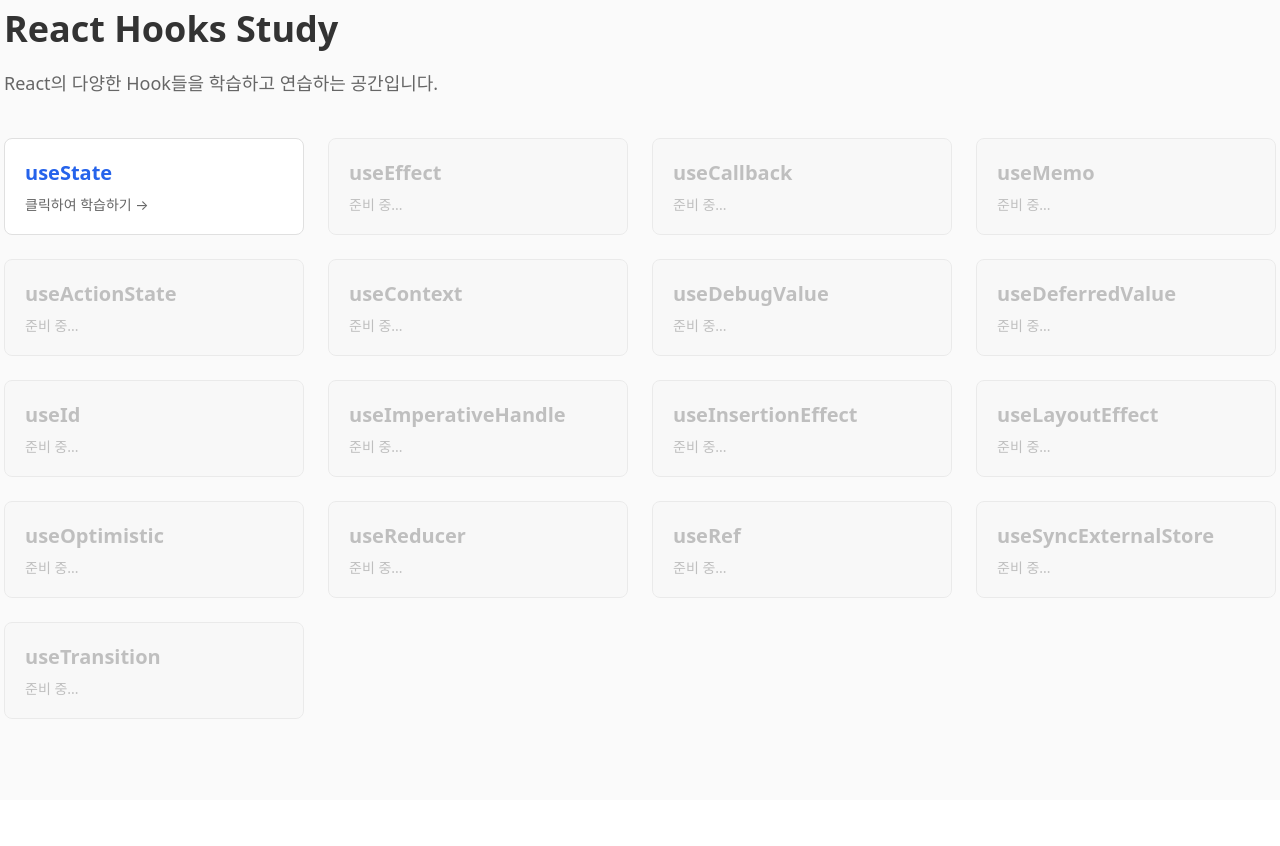
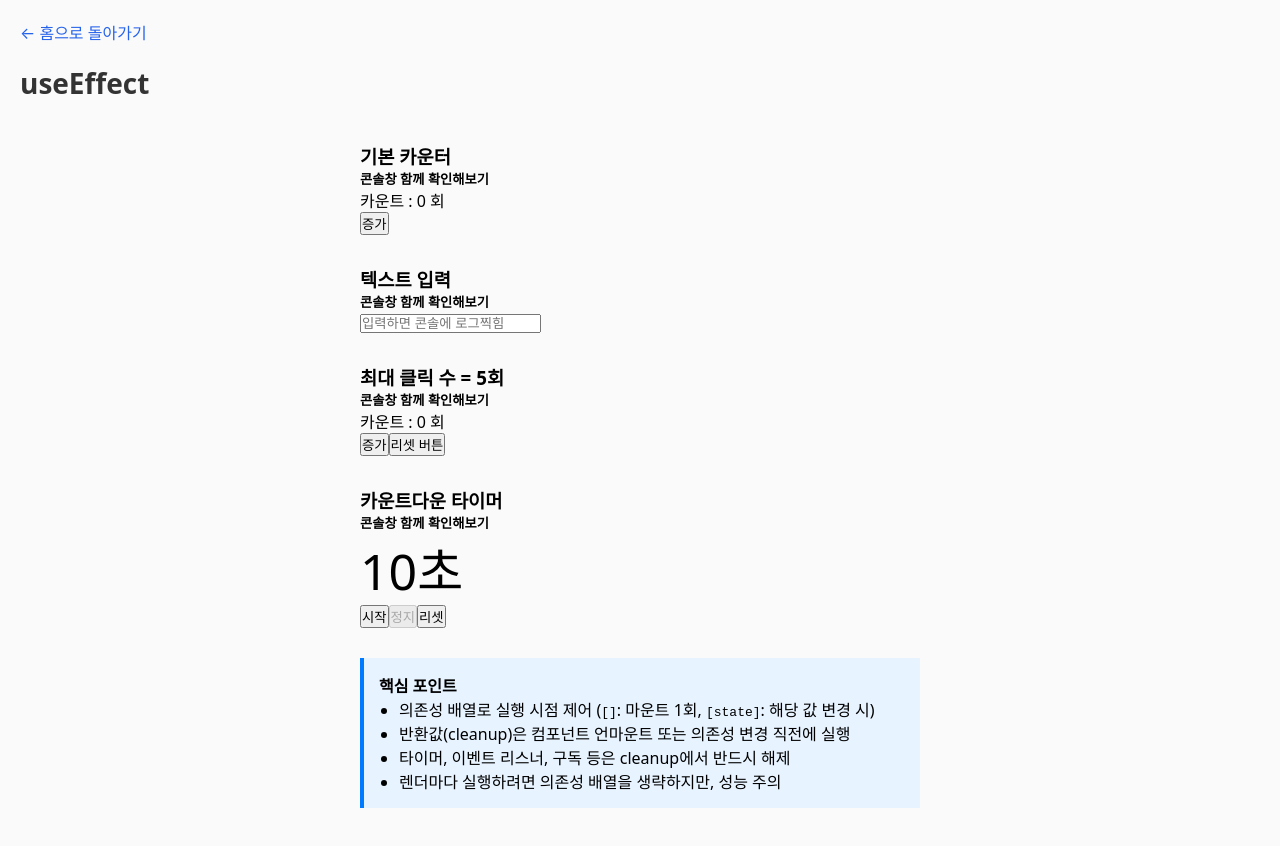
Before and after one commit to uoaheu/React-Study, a React (Vite) app in the folder react-hooks/: page /hooks/use-effect in a window 1280 px wide. Before the commit this address led to /. Shown: the top 846 px of the page. Before the commit the page ends 800 px from the top, so only its background shows below. Built offline with nearby package versions, Linux system fonts and the light colour scheme.

Commit message:
feat: useEffect 훅 연습 페이지 추가

```diff
--- a/react-hooks/src/App.tsx
+++ b/react-hooks/src/App.tsx
@@ -2,9 +2,11 @@ import { useState } from 'react'
 import { Link, Routes, Route, Navigate } from 'react-router-dom'
 import './App.css'
 import UseStateHook from './hooks/UseState'
+import UseEffectHook from './hooks/UseEffect'
 
 const hooks = [
   { path: 'use-state', label: 'useState', element: <UseStateHook /> },
+  { path: 'use-effect', label: 'useEffect', element: <UseEffectHook />},
   // 나머지 훅들은 나중에 추가
 ]
 
--- /dev/null
+++ b/react-hooks/src/hooks/UseEffect.tsx
@@ -0,0 +1,127 @@
+import { useState, useEffect } from 'react'
+
+export default function UseEffectHook() {
+  const [count, setCount] = useState<number>(0);
+  const [text, setText] = useState<string>("");
+  const [cnt, setCnt] = useState<number>(0);
+  const [seconds, setSeconds] = useState<number>(10);
+  const [isRunning, setIsRunning] = useState<boolean>(false);
+
+
+  // 1. 마운트 시 한 번 실행 (빈 배열)
+  useEffect(() => {
+    console.log('컴포넌트 처음 마운트');
+  }, []);
+
+  // 2. 특정 값(count)이 마운트 될 때마다 실행
+  useEffect(() => {
+    console.log(`count값 변경: ${count}`);
+  }, [count]);
+
+  // 3. 입력값이 들어올 때마다 실행
+  useEffect(() => {
+    console.log(`입력값 변경 : ${text}`);
+  }, [text]);
+
+  // 4. 모든 마운트 시 실행
+  useEffect(() => {
+    console.log('모든 마운트 시 실행 !! ');
+  });
+
+  // 5. 최대 클릭 수 지정해서 실행
+  useEffect(() => {
+    console.log(`현재 클릭 횟수 : ${cnt}, 최대 5번까지 클릭 가능 !`);
+    if(cnt > 5) {
+        alert('최대 5번까지 클릭이 가능합니다 !');
+        setCnt(5);
+    }
+  }, [cnt]);
+
+  // 6. 카운트다운
+  useEffect(() => {
+    if(!isRunning) return; // 실행 상태가 아니면 종료
+
+    const timer = setInterval(() => {
+        setSeconds((prev) => {
+          if (prev <= 1) {
+            clearInterval(timer); // 0 되면 멈춤
+            return 0;
+          }
+          return prev - 1;
+        });
+    }, 1000);
+
+    return() => {
+        clearInterval(timer); // 언마운트/중지 시 정리
+    };
+  }, [isRunning]);
+  // seconds가 변할 때마다 로그
+  useEffect(() => {
+    console.log(`남은 시간: ${seconds}초`);
+  }, [seconds]);
+
+
+  return (
+    <div style={{ maxWidth: 600, margin: '20px auto', padding: 20 }}>
+      {/* 기본 카운터 */}
+      <div style={{ marginBottom: 30 }}>
+        <h3>기본 카운터</h3>
+        <h5>콘솔창 함께 확인해보기</h5>
+        <p>카운트 : {count} 회</p>
+        <button onClick={() => setCount(count + 1)}>
+            증가
+        </button>
+      </div>
+
+      {/* 텍스트 입력 */}
+      <div style={{ marginBottom: 30 }}>
+        <h3>텍스트 입력</h3>
+        <h5>콘솔창 함께 확인해보기</h5>
+        <input type="text" value={text} onChange={(e) => setText(e.target.value)} placeholder="입력하면 콘솔에 로그찍힘" />
+      </div>
+
+      {/* 최대 클릭 수 지정 */}
+      <div style={{ marginBottom: 30 }}>
+        <h3>최대 클릭 수 = 5회</h3>
+        <h5>콘솔창 함께 확인해보기</h5>
+        <p>카운트 : {cnt} 회</p>
+        <button onClick={() => setCnt(cnt + 1)}>
+            증가
+        </button>
+        <button onClick={() => setCnt(0)}>
+            리셋 버튼
+        </button>
+      </div>
+
+      {/* 카운트다운 타이머 */}
+      <div style={{ marginBottom: 30 }}>
+        <h3>카운트다운 타이머</h3>
+        <h5>콘솔창 함께 확인해보기</h5>
+        <p style={{ fontSize: 50 }}>{seconds}초</p>
+        <div>
+            <button onClick={() => setIsRunning(true)} disabled={isRunning}>
+                시작
+            </button>
+            <button onClick={() => setIsRunning(false)} disabled={!isRunning}>
+                정지
+            </button>
+            <button onClick={() => { setSeconds(10); setIsRunning(false); }}>
+                리셋
+            </button>
+        </div>
+      </div>
+
+
+      {/* 핵심 정리 */}
+      <div style={{ padding: 15, backgroundColor: '#e7f3ff', borderLeft: '4px solid #007bff' }}>
+        <h4>핵심 포인트</h4>
+        <ul style={{ margin: 0, paddingLeft: 20 }}>
+            <li>의존성 배열로 실행 시점 제어 (<code>[]</code>: 마운트 1회, <code>[state]</code>: 해당 값 변경 시)</li>
+            <li>반환값(cleanup)은 컴포넌트 언마운트 또는 의존성 변경 직전에 실행</li>
+            <li>타이머, 이벤트 리스너, 구독 등은 cleanup에서 반드시 해제</li>
+            <li>렌더마다 실행하려면 의존성 배열을 생략하지만, 성능 주의</li>
+        </ul>
+      </div>
+    </div>
+  )
+}
```
